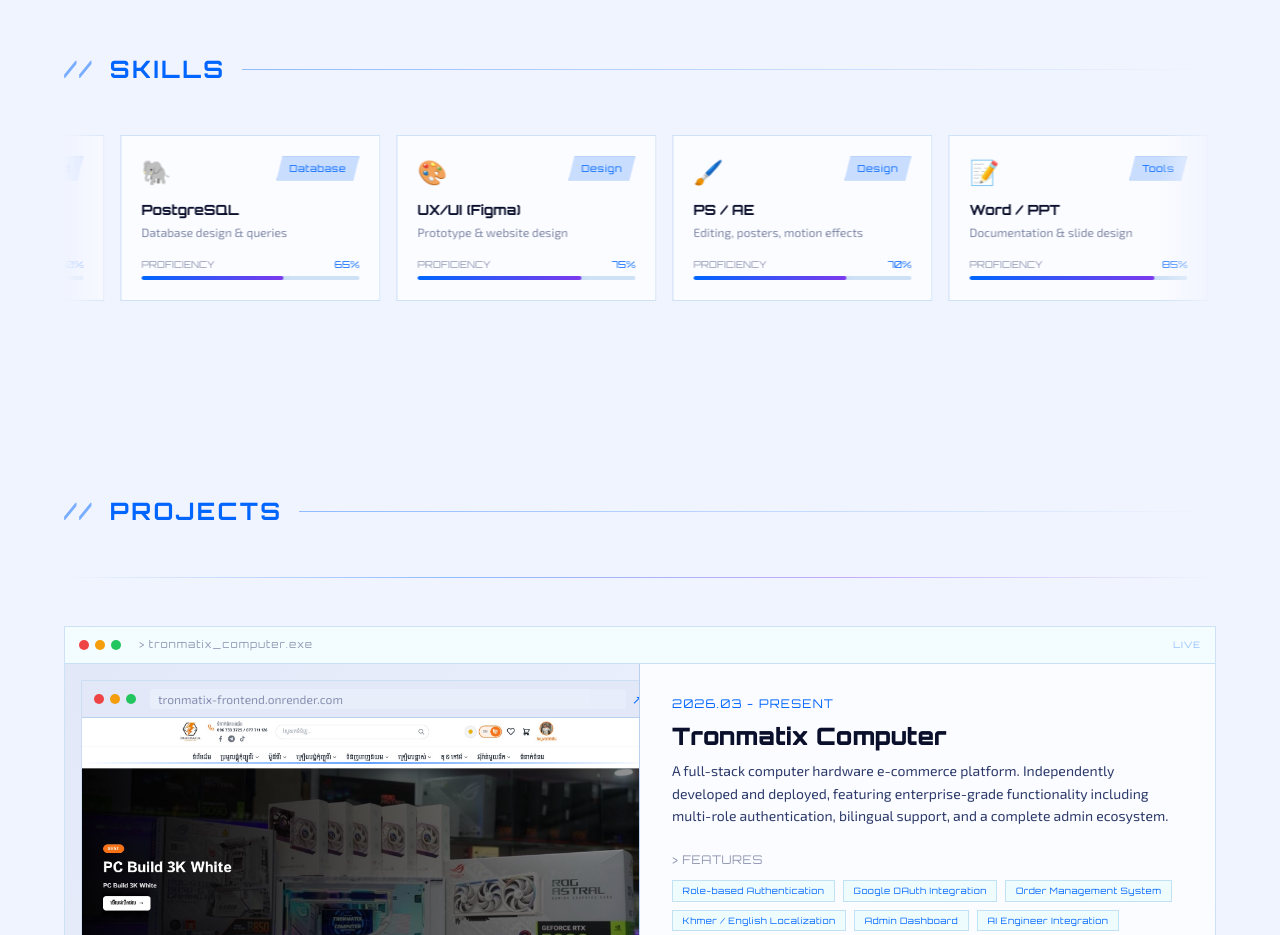
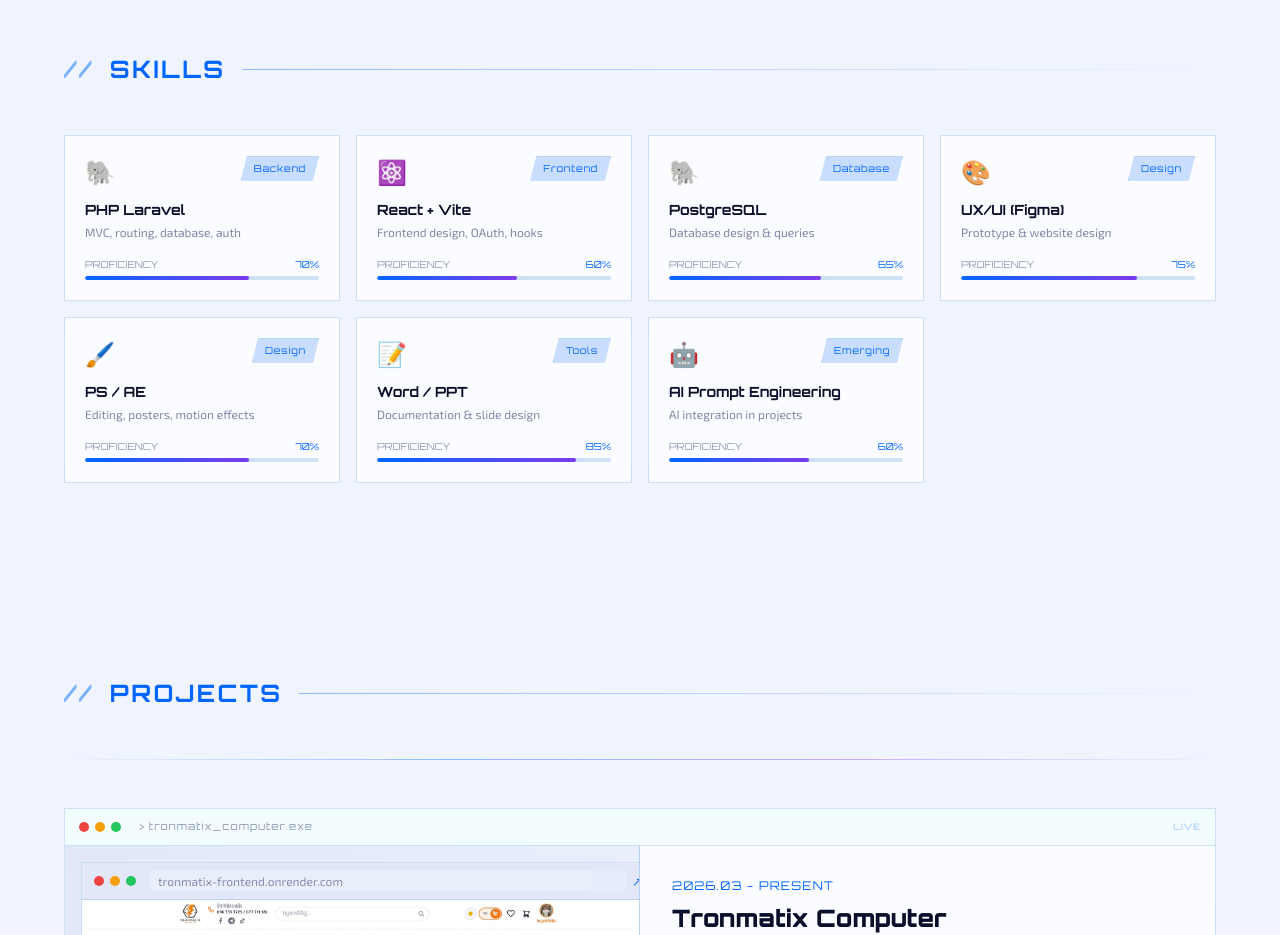
Before and after one commit to COPYProgrammer168/portfolio-vichhika, a React (Vite) app: page / in a window 1280 px wide. Shown: the part 1760-2695 px from the top of the page. Built offline with nearby package versions, Linux system fonts and the light colour scheme.

Commit message:
feat: skills grid display restored

```diff
--- a/src/components/Skills.jsx
+++ b/src/components/Skills.jsx
@@ -40,10 +40,9 @@ export default function Skills() {
         <div ref={ref} className="fade-in">
           <h2 className="section-title mb-12">Skills</h2>
 
-          <div className="skill-scroll-container" style={{ cursor: 'grab' }}>
-            <div ref={skillsRef} className="skill-scroll-track">
-              {[...skills, ...skills].map(({ name, level, desc, icon, cat }, index) => (
-                <div key={`${name}-${index}`} className="sci-card p-5 group" style={{ minWidth: '260px', maxWidth: '260px' }}>
+          <div ref={skillsRef} className="grid sm:grid-cols-2 lg:grid-cols-4 gap-4">
+            {skills.map(({ name, level, desc, icon, cat }, index) => (
+              <div key={name} className="sci-card p-5 group">
                 <div className="flex justify-between items-start mb-3">
                   <span className="text-2xl">{icon}</span>
                   <span className="skill-tag">{cat}</span>
@@ -70,6 +69,7 @@ export default function Skills() {
                   <div className="h-1 rounded-full overflow-hidden" style={{ background: "var(--border)" }}>
                     <div style={{
                       height: "100%",
+                      // ✅ use index directly — no more .indexOf() bug
                       width: animated ? `${level}%` : "0%",
                       background: "linear-gradient(90deg, var(--accent), var(--accent2))",
                       borderRadius: "2px",
@@ -83,7 +83,6 @@ export default function Skills() {
           </div>
         </div>
       </div>
-      </div>
     </section>
   );
 }
```
Lines whose indentation alone changed are shown as unchanged.
